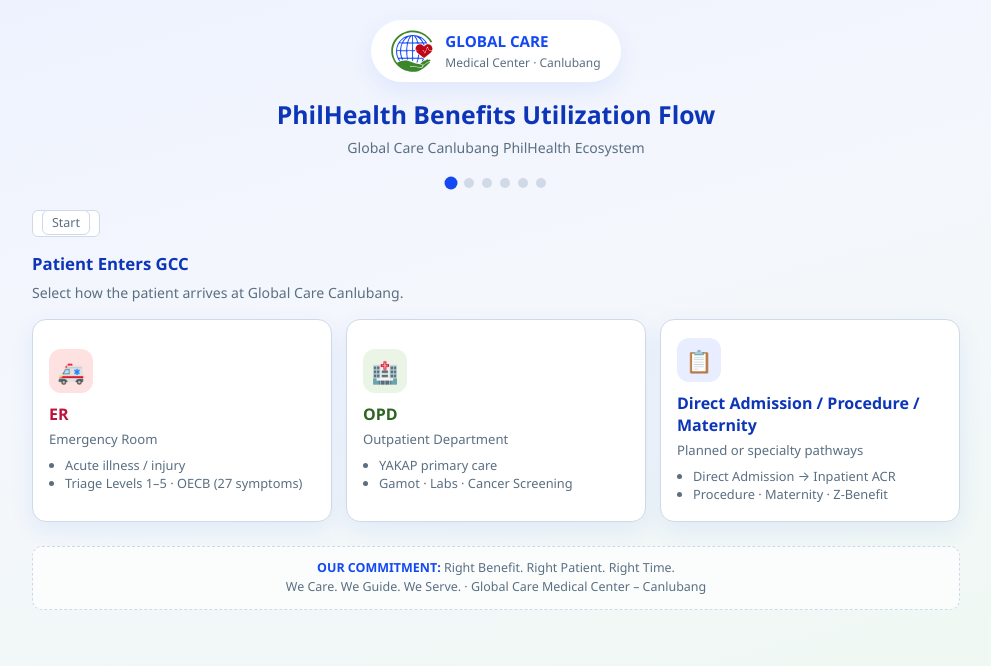
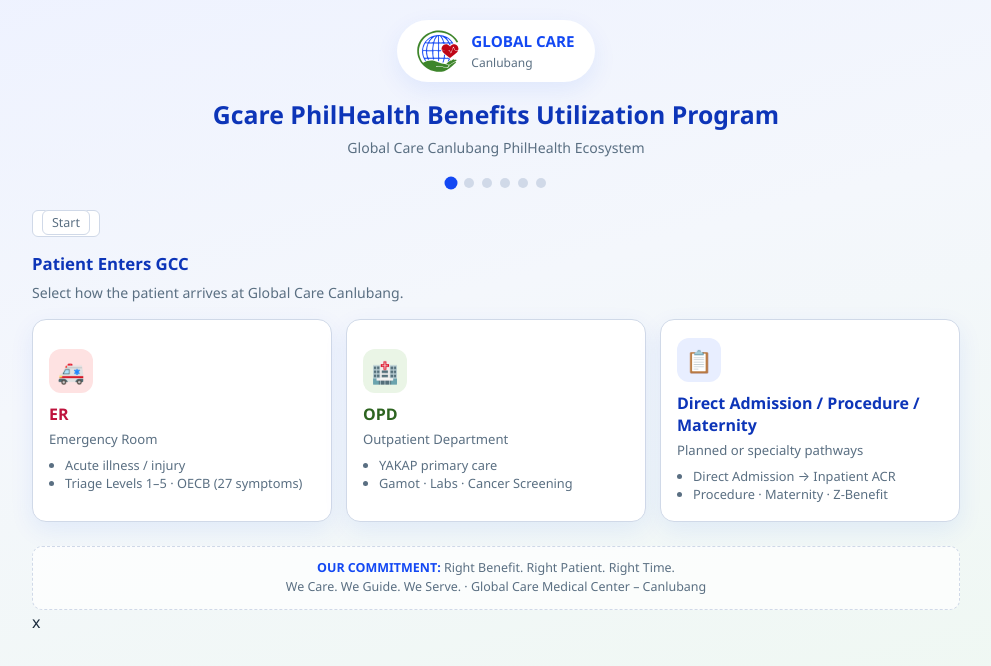
Before and after one commit to RALS-17/philhealth-yakap-flow, a React (Vite) app: page / in a window 1280 px wide. Shown: the top 666 px of the page, without its empty margins (144-1135 px from the left). Built offline with nearby package versions, Linux system fonts and the light colour scheme.

Commit message:
Change LOGO

```diff
--- a/src/App.tsx
+++ b/src/App.tsx
@@ -3411,10 +3411,10 @@
           />
           <div className="brand-text">
             <strong>GLOBAL CARE</strong>
-            <span>Medical Center · Canlubang</span>
-          </div>
-        </div>
-        <h1>PhilHealth Benefits Utilization Flow</h1>
+            <span>Canlubang</span>
+          </div>
+        </div>
+        <h1>Gcare PhilHealth Benefits Utilization Program</h1>
         <p className="tagline">Global Care Canlubang PhilHealth Ecosystem</p>
       </header>
 
@@ -3431,7 +3431,7 @@
         <strong>OUR COMMITMENT:</strong> Right Benefit. Right Patient. Right Time.
         <br />
         We Care. We Guide. We Serve. · Global Care Medical Center – Canlubang
-      </div>
+      </div>x
     </div>
   )
 }
```
